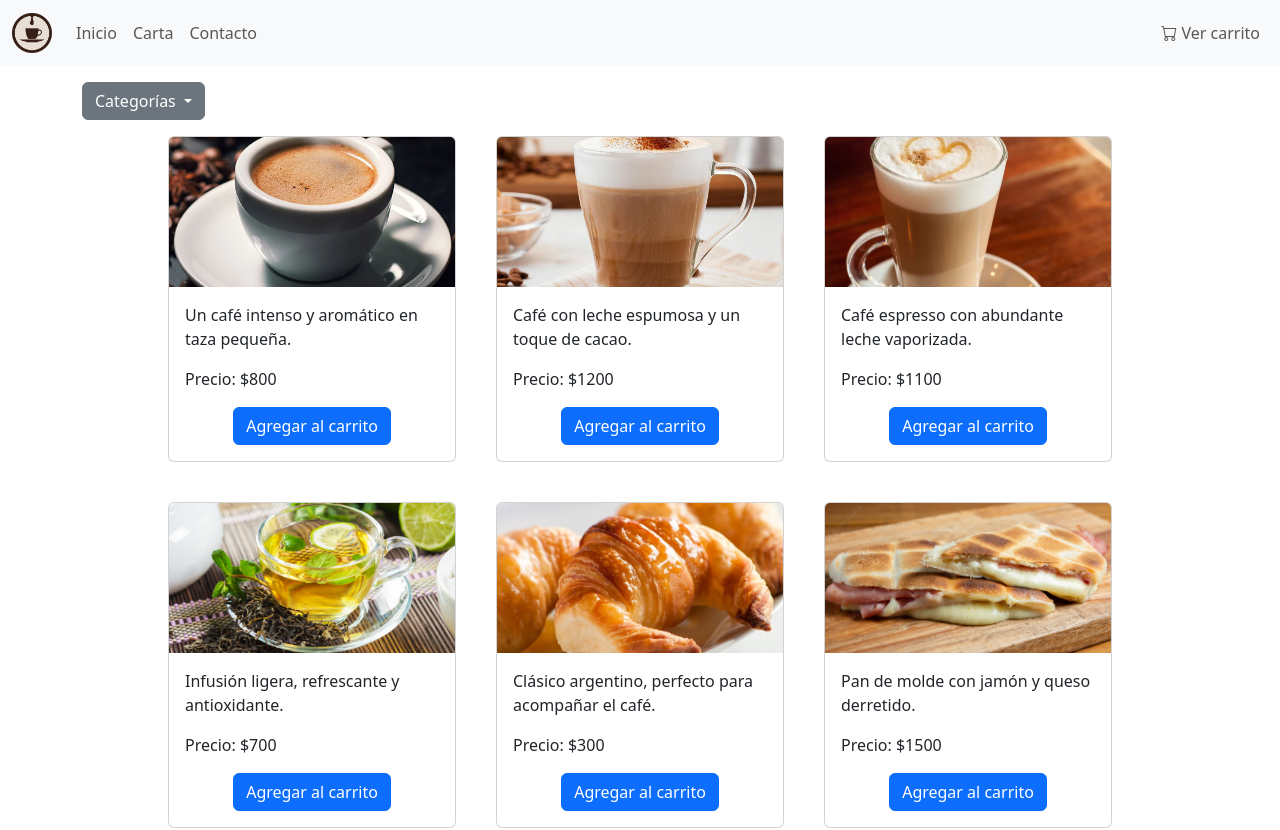
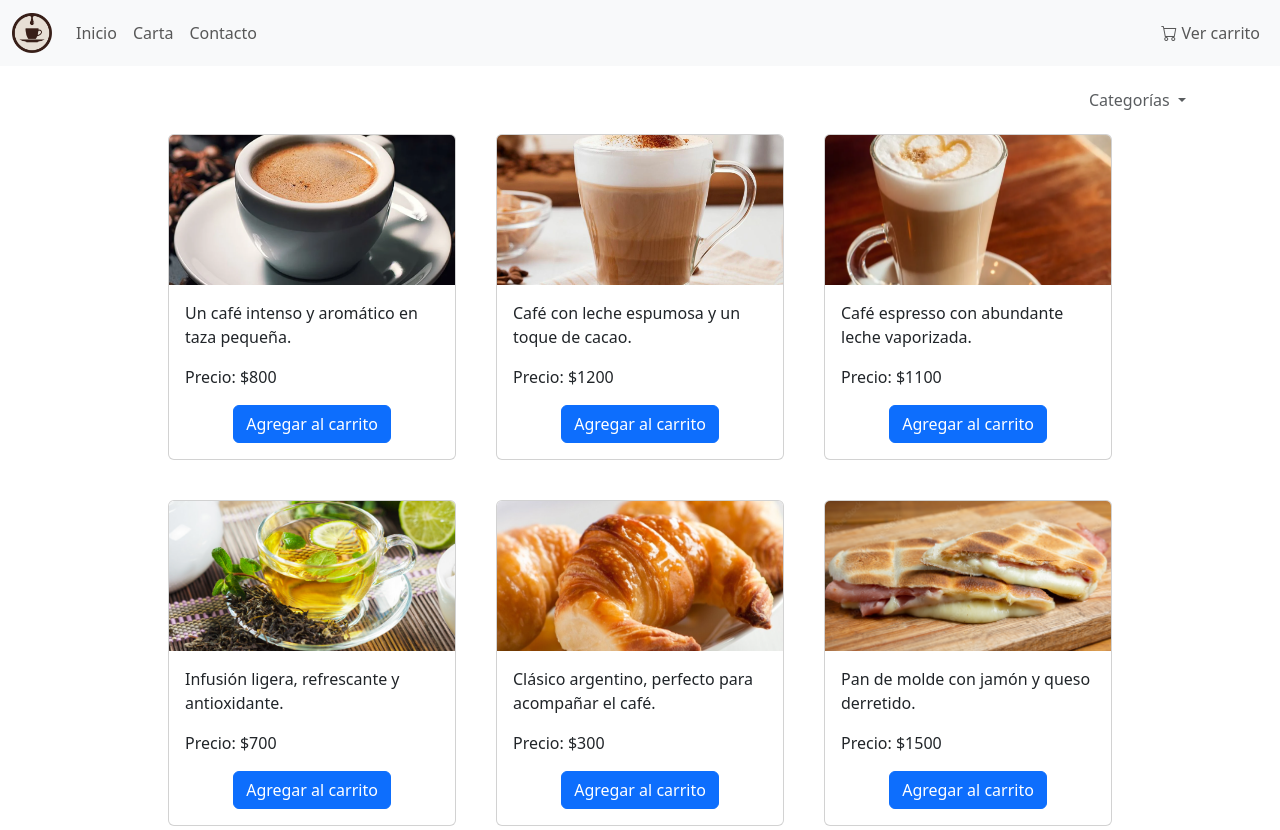
Before and after one commit to leanarn/TP1-CIU-UNAHUR, a React (Vite) app: page /carta in a window 1280 px wide. Shown: the top 830 px of the page. Built offline with nearby package versions, Linux system fonts and the light colour scheme.

Commit message:
Vuelve el filtro a la derecha que se habia borrado

```diff
--- a/src/pages/Carta.jsx
+++ b/src/pages/Carta.jsx
@@ -191,10 +191,10 @@ return (
             <Navbar verCarrito={() => setMostrarCarrito(!mostrarCarrito)} />
 
             {/* 🔹 Dropdown Categorías */}
-            <div className="container mt-3">
-                <div className="dropdown">
+            <div className="container mt-3 d-flex">
+                <div className="dropdown ms-auto">
                     <button
-                        className="btn btn-secondary dropdown-toggle"
+                        className="btn btn-secondary dropdown-toggle bg-transparent text-muted border-0"
                         type="button"
                         id="dropdownMenuButton"
                         data-bs-toggle="dropdown"
```
